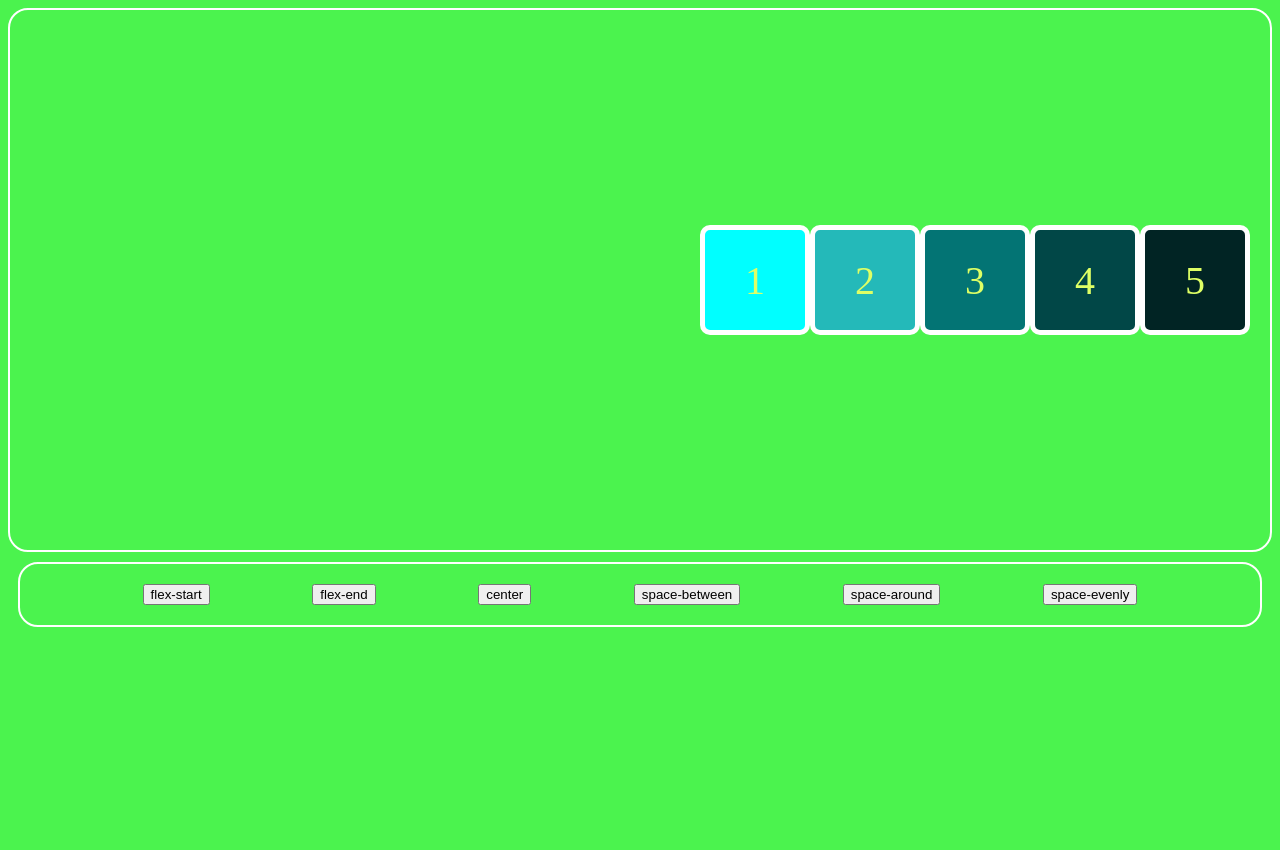
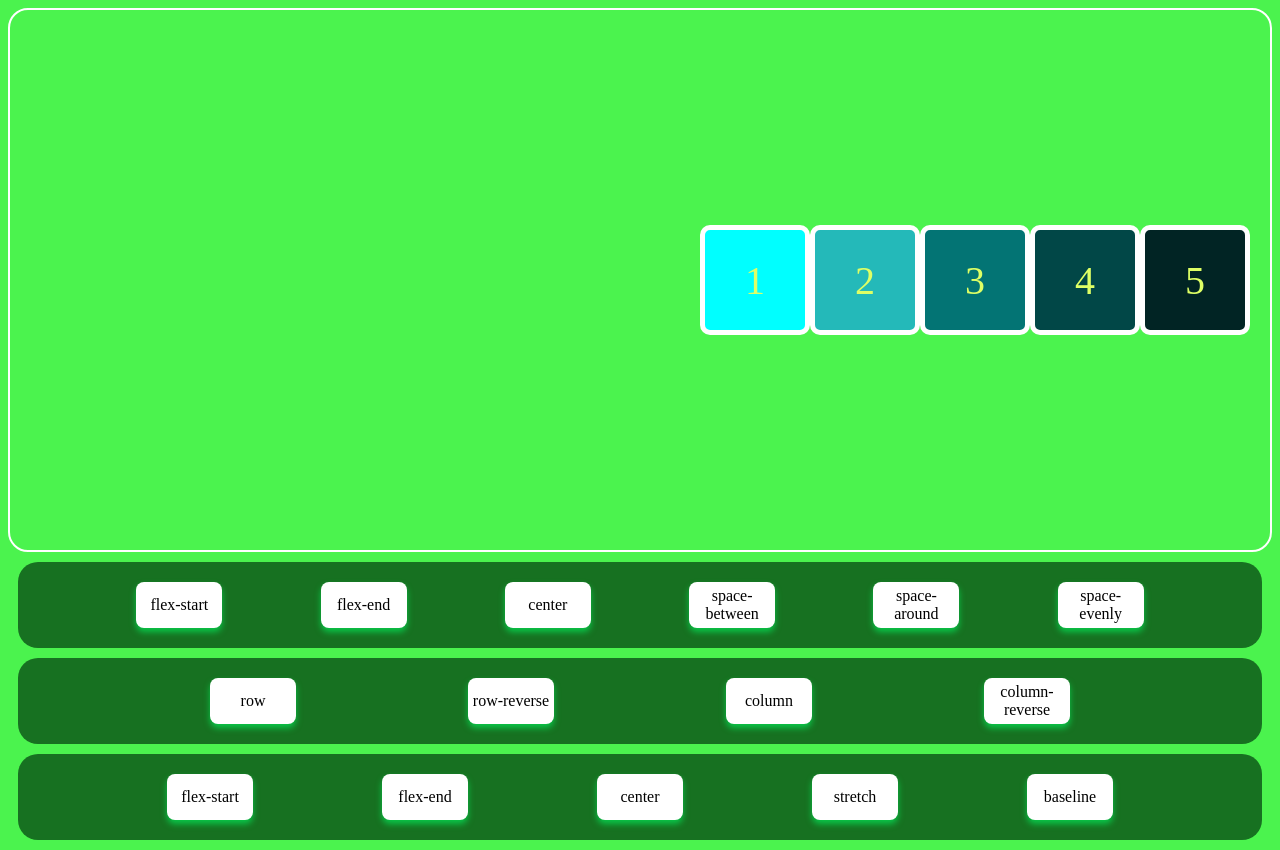
Before and after one commit to Joryh-IO/Front_end, a plain HTML site: page Flexbox/index.html in a window 1280 px wide. Before the commit the page ends 800 px from the top, so only its background shows below. Drawn offline with Linux system fonts and the light colour scheme.

Commit message:
made it work somehow

```diff
--- a/Flexbox/index.html
+++ b/Flexbox/index.html
@@ -17,13 +17,27 @@
         </div>
     </div>
     <footer>
+        <div class="border toggle">
+            <button onclick="f('flex-start')">flex-start</button>
+            <button onclick="f('flex-end')">flex-end</button>
+            <button onclick="f('center')">center</button>
+            <button onclick="f('space-between')">space-between</button>
+            <button onclick="f('space-around')">space-around</button>
+            <button onclick="f('space-evenly')">space-evenly</button>
+        </div>
         <div class="border">
-            <button>flex-start</button>
-            <button>flex-end</button>
-            <button>center</button>
-            <button>space-between</button>
-            <button>space-around</button>
-            <button>space-evenly</button>
+            <button onclick="f2('row')">row</button>
+            <button onclick="f2('row-reverse')">row-reverse</button>
+            <button onclick="f2('column'); tog(event)">column</button>
+            <button onclick="f2('column-reverse'); tog(event)">column-reverse</button>
+
+        </div>
+        <div class="border">
+            <button onclick="f3('flex-start')">flex-start</button>
+            <button onclick="f3('flex-end')">flex-end</button>
+            <button onclick="f3('center')">center</button>
+            <button onclick="f3('stretch')">stretch</button>
+            <button onclick="f3('baseline')">baseline</button>
         </div>
 
     </footer>
--- a/Flexbox/script.js
+++ b/Flexbox/script.js
@@ -1,6 +1,33 @@
 //window.alert("hello mf");
-function f(){
-    var a = document.getElementsByClassName("items")[0];
-    a.getElementsByClassName("items")[0].sty
+var a = document.getElementsByClassName("items")[0]
+var b = document.querySelectorAll(".toggle button");
+
+function tog(event){
+    console.log(event);
+    if(b[0].style.cursor =="pointer"){
+        for(i=0;i<b.length;i++){
+            b[i].style.cursor = "not-allowed";
+            b[i].style.opacity = 0.5;
+        }
+    }else{
+        for(i=0;i<b.length;i++){
+            b[i].style.cursor = "pointer";
+            b[i].style.opacity = 1;
+        }
+    }
 }
-console.log(a);
+
+function f(ele){
+    a.style.justifyContent=ele;
+    console.log(a);
+}
+
+function f2(ele){
+    a.style.flexDirection = ele;
+    console.log(a);
+}
+
+function f3(ele){
+    a.style.alignItems = ele;
+    console.log(a);
+}
--- a/Flexbox/stles.css
+++ b/Flexbox/stles.css
@@ -58,8 +58,30 @@ p{
     display: flex;
     flex-direction: row;
     justify-content:  space-evenly;
-    border: 2px rgb(255, 255, 255) solid;
+    background-color: rgb(23, 113, 33);
+    /* border: 2px rgb(255, 255, 255) solid; */
     border-radius: 20px;
     margin: 10px;
     padding: 20px;
 }
+
+button{
+    all: unset;
+    padding: 3px;
+    text-align: center;
+    width: 80px;
+    height: 40px;
+    cursor: pointer;
+    background-color:rgb(255, 255, 255) ;
+    border-radius: 8px;
+    box-shadow: 0px 4px 6px rgba(1, 255, 99, 0.605);
+    transition: transform 0.2s, box-shadow 0.2s;
+}
+
+button:hover{
+    transform: translateY(-2px);
+}
+
+button:active{
+    color: rgb(0, 234, 255);
+}
```
